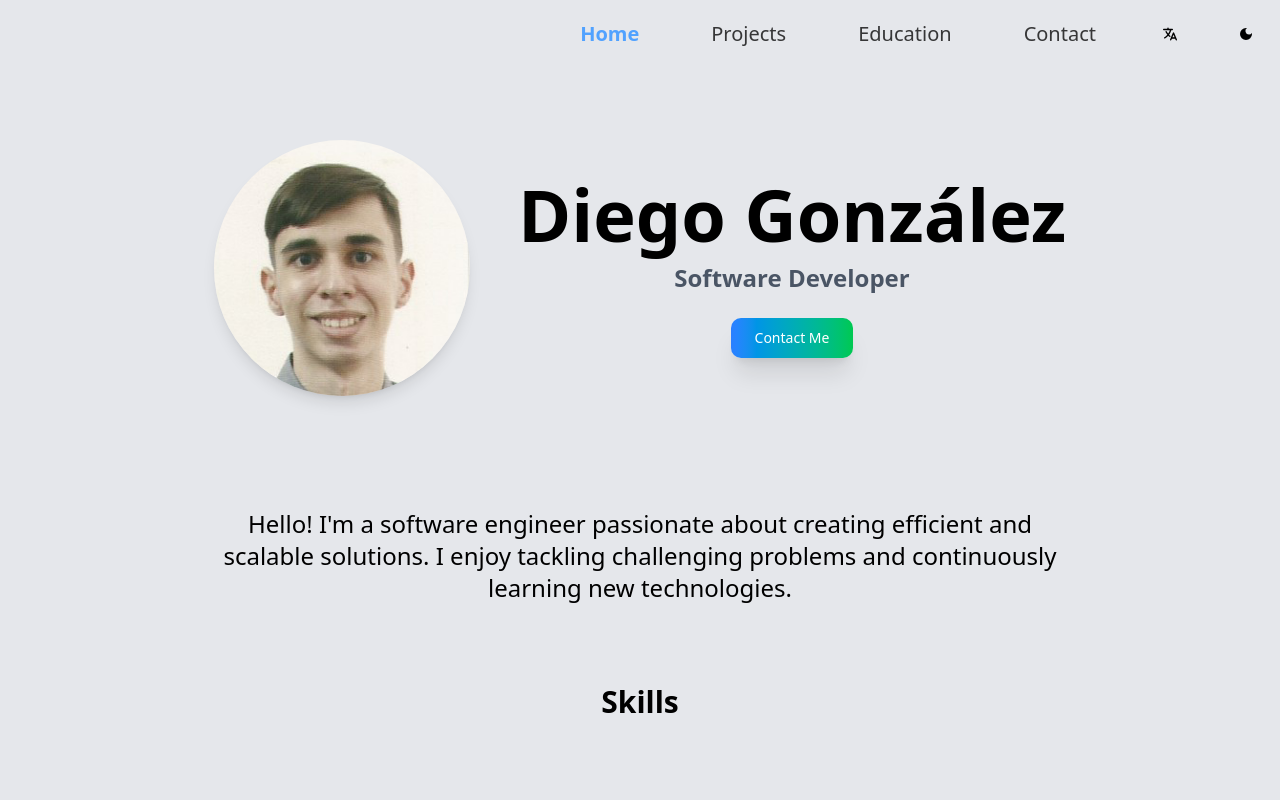
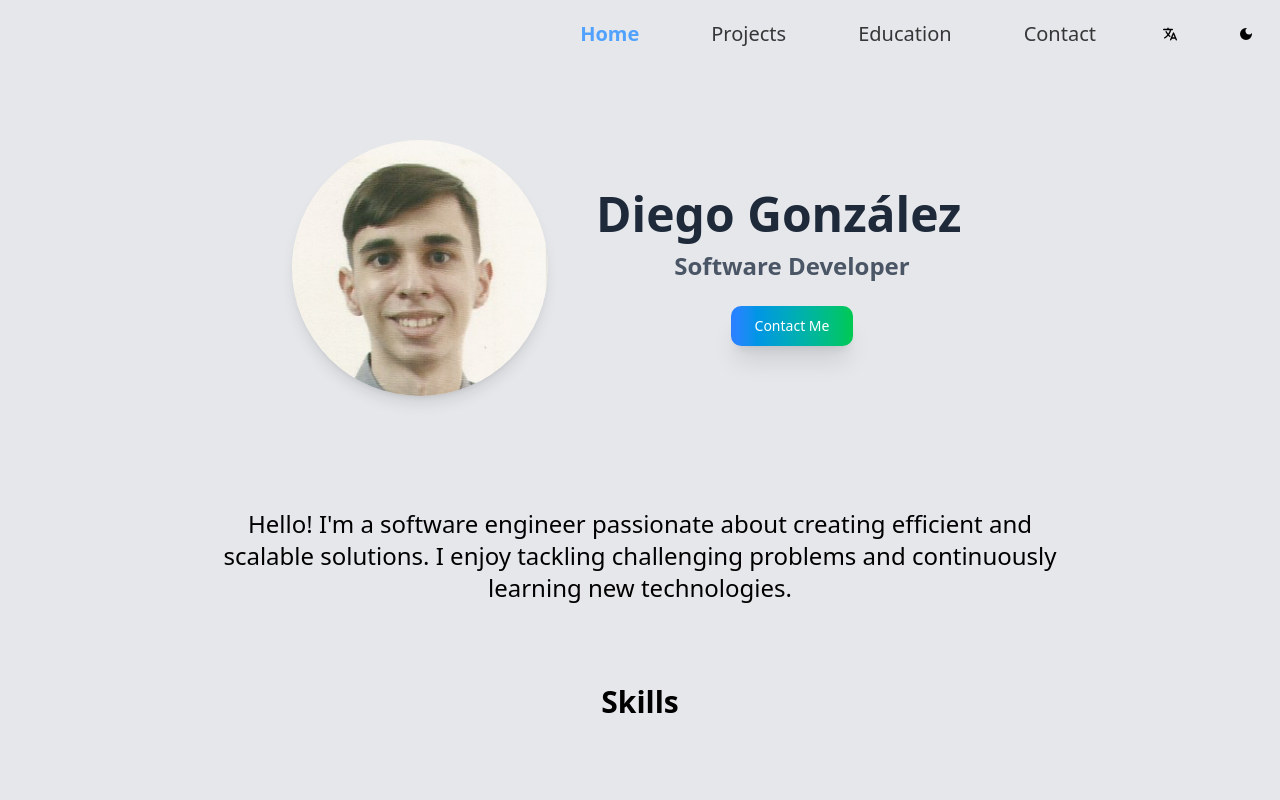
Before and after one commit to Diangondi03/my-portfolio, a React (Vite) app: page / in a window 1280 px wide. Shown: the top 800 px of the page. Built offline with nearby package versions, Linux system fonts and the light colour scheme.

Commit message:
feat: add Name component with type animation for dynamic display of the name chore: update package.json and package-lock.json to include react-type-animation dependency

```diff
--- a/package.json
+++ b/package.json
@@ -22,6 +22,7 @@
     "react-dom": "^19.0.0",
     "react-icons": "^5.5.0",
     "react-router": "^7.5.0",
+    "react-type-animation": "^3.2.0",
     "react-vertical-timeline-component": "^3.5.3",
     "tailwind-merge": "^3.2.0",
     "tailwindcss": "^4.1.3",
--- /dev/null
+++ b/src/components/home/Name.tsx
@@ -0,0 +1,16 @@
+import React from 'react';
+import { TypeAnimation } from 'react-type-animation';
+export const Name = () => {
+return (
+    <TypeAnimation
+        sequence={[
+            'Diego González',
+            2000, // Keep the cursor blinking after typing the name
+        ]}
+        wrapper="span"
+        className='text-center text-3xl sm:text-4xl md:text-5xl font-bold text-gray-800 dark:text-white'
+        repeat={0} // Only type the name once
+        cursor={true}
+    />
+);
+};
--- a/src/components/home/PhotoSection.tsx
+++ b/src/components/home/PhotoSection.tsx
@@ -2,6 +2,7 @@ import React from 'react'
 import Photo from '../../assets/photo.png'
 import { Button } from '../ui/button'
 import { useNavigate } from 'react-router'
+import { Name } from './Name'
 
 const PhotoSection = () => {
   const navigate = useNavigate()
@@ -11,9 +12,7 @@ const PhotoSection = () => {
           <img src={Photo} alt="Diego González" className="" />
         </figure>
         <div className='flex flex-col items-center'>
-          <h1 className='text-center  text-3xl sm:text-4xl md:text-5xl lg:text-7xl font-bold mt-4 md:mt-0'>
-            Diego González
-          </h1>
+          <Name/>
           <p className='text-center  text-lg sm:text-xl md:text-2xl text-gray-600 mt-2 md:mt-3 font-bold'>
             Software Developer
           </p>
```
Also changed, not shown: 1 other file (tests, documents, lock files or other folders).
